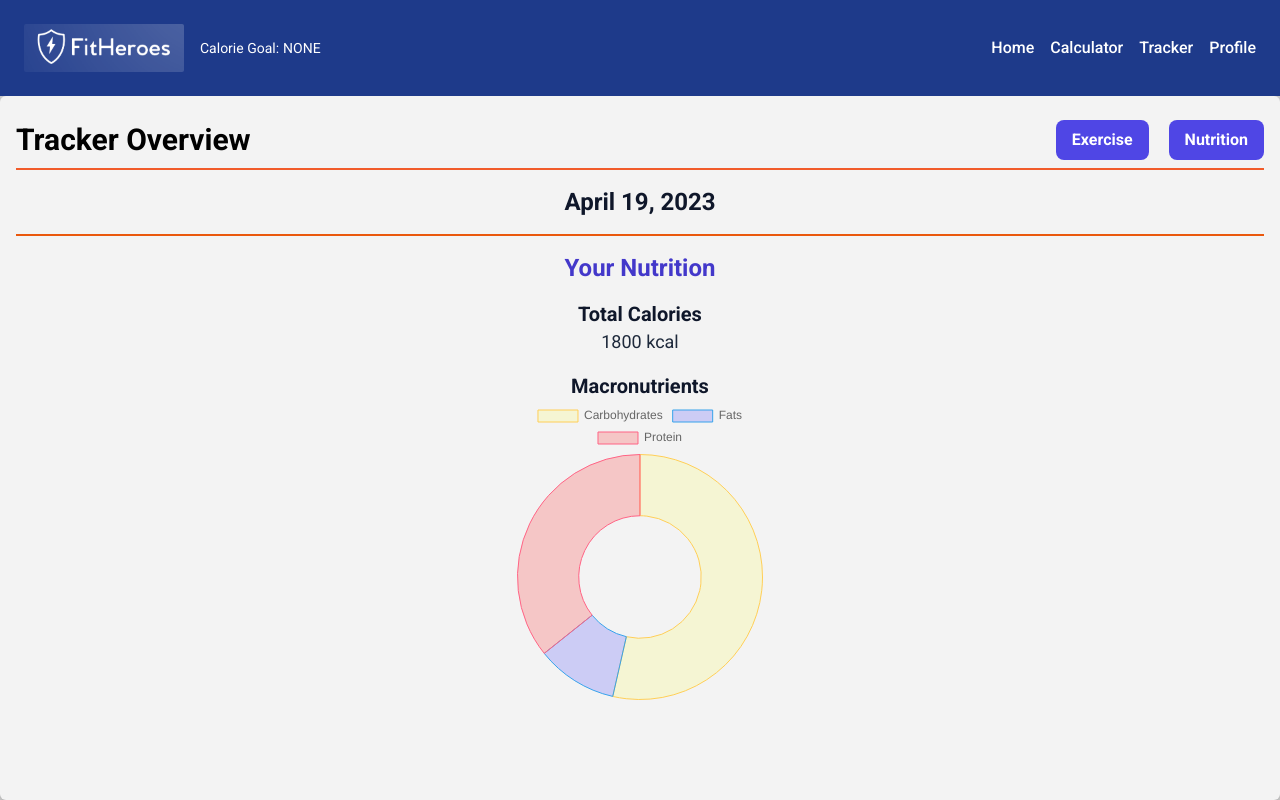
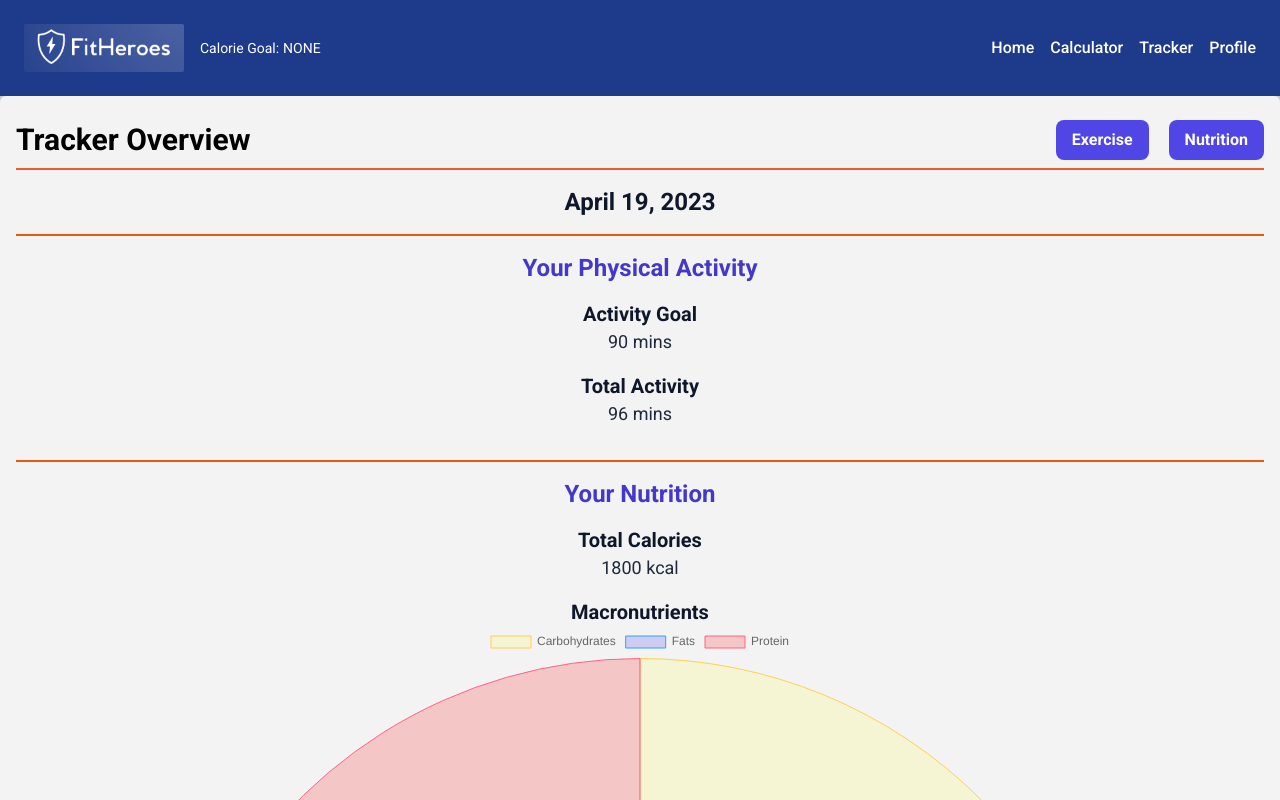
Before and after one commit to pn-code/fit-reservation, a Next.js app: page /tracker/overview in a window 1280 px wide. Shown: the top 800 px of the page. Built offline with nearby package versions, Linux system fonts and the light colour scheme; no server answers.

Commit message:
Added phys. activity section of tracker overview

```diff
--- a/app/tracker/overview/page.tsx
+++ b/app/tracker/overview/page.tsx
@@ -1,20 +1,46 @@
 import TrackerHeader from "../../../components/TrackerHeader";
 import MacroChart from "../../../components/MacroChart";
+import LineDivider from "../../../components/LineDivider";
 
 const Tracker = () => {
 	return (
-		<main className="w-full h-[calc(100vh-96px)] mt-24 bg-[#f3f3f3] px-4 py-6 rounded-md flex flex-col gap-4 shadow-md">
+		<main className="w-full h-full mt-24 bg-[#f3f3f3] px-4 py-6 rounded-md flex flex-col gap-4 shadow-md">
 			<TrackerHeader title={"Tracker Overview"} />
 
 			<section className="flex flex-col items-center w-full">
 				<h2 className="text-2xl font-semibold text-slate-900 text-center">
 					April 19, 2023
 				</h2>
-				<div className="w-full border-b-2 border-b-orange-600 pb-4"></div>
+				<LineDivider />
 			</section>
 
+			{/* Physical Activity Section */}
 			<section className="flex flex-col items-center gap-4">
-				<h2 className="text-2xl font-semibold text-indigo-700">Your Nutrition</h2>
+				<h2 className="text-2xl font-semibold text-indigo-700">
+					Your Physical Activity
+				</h2>
+
+				<article className="flex flex-col items-center">
+					<h3 className="text-xl text-slate-900 font-bold">
+						Activity Goal
+					</h3>
+					<span className="text-lg text-slate-800">90 mins</span>
+				</article>
+
+				<article className="flex flex-col items-center">
+					<h3 className="text-xl text-slate-900 font-bold">
+						Total Activity
+					</h3>
+					<span className="text-lg text-slate-800">96 mins</span>
+				</article>
+				<LineDivider />
+			</section>
+
+			{/* Nutrition Section */}
+			<section className="flex flex-col items-center gap-4">
+				<h2 className="text-2xl font-semibold text-indigo-700">
+					Your Nutrition
+				</h2>
 				<article className="flex flex-col items-center">
 					<h3 className="text-xl text-slate-900 font-bold">
 						Total Calories
@@ -22,7 +48,7 @@ const Tracker = () => {
 					<span className="text-lg text-slate-800">1800 kcal</span>
 				</article>
 
-				<article className="flex flex-col items-center">
+				<article className="flex flex-col items-center w-[80%]">
 					<h3 className="text-xl text-slate-900 font-bold">
 						Macronutrients
 					</h3>
--- /dev/null
+++ b/components/LineDivider.tsx
@@ -0,0 +1,9 @@
+import React from 'react'
+
+function LineDivider() {
+  return (
+    <div className="w-full border-b-2 border-b-orange-600 pb-4"/>
+  )
+}
+
+export default LineDivider
```
